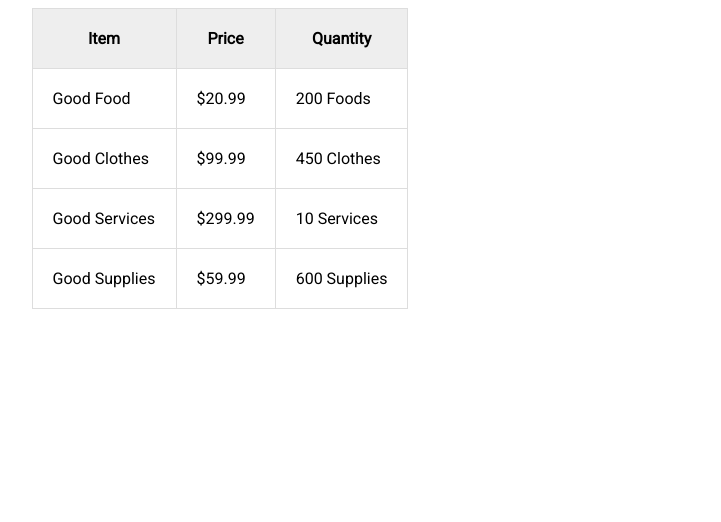
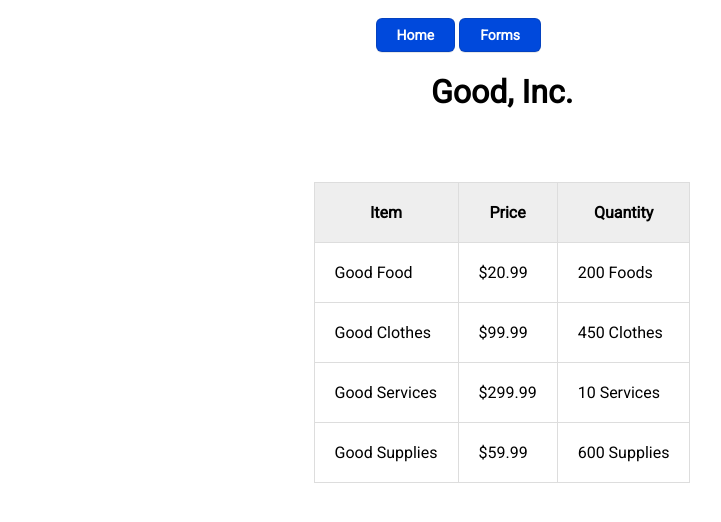
Before and after one commit to BadConnection/Toy-Project-CRex, a plain HTML site: page Inventory.html in a window 1280 px wide. Shown: the whole page, without its empty margins (138-859 px from the left). Drawn offline with Linux system fonts and the light colour scheme.

Commit message:
Add links and logos

```diff
--- a/Inventory.html
+++ b/Inventory.html
@@ -16,6 +16,14 @@
         <!--[if lt IE 7]>
             <p class="browsehappy">You are using an <strong>outdated</strong> browser. Please <a href="#">upgrade your browser</a> to improve your experience.</p>
         <![endif]-->
+        <header>
+            <a class="clickable" href="index.html">Home</a>
+            <a class="clickable" href="Forms.html">Forms</a>
+            <h1 class="head1">Good, Inc.</h1>
+        </header>
+
+
+
         <div class="inventory">
         <table>
           <thead>
--- a/styles.css
+++ b/styles.css
@@ -128,9 +128,11 @@ body {
 
   /*Inventory is in the center and is able to scroll if more items are added*/
   .inventory {
-    max-width: 700px;
     display: flex;
     justify-content: center;
+    align-items: center;
+    min-height: 50vh;
+
   }
 
   /*Colors table border and puts the borders together*/
@@ -151,3 +153,7 @@ body {
     background-color: #eee;
     position: sticky;
   }
+
+  a{
+    left: 40%;
+  }
```
Also changed, not shown: Forms.html (+5 -0 lines), index.html (+3 -1 lines).
